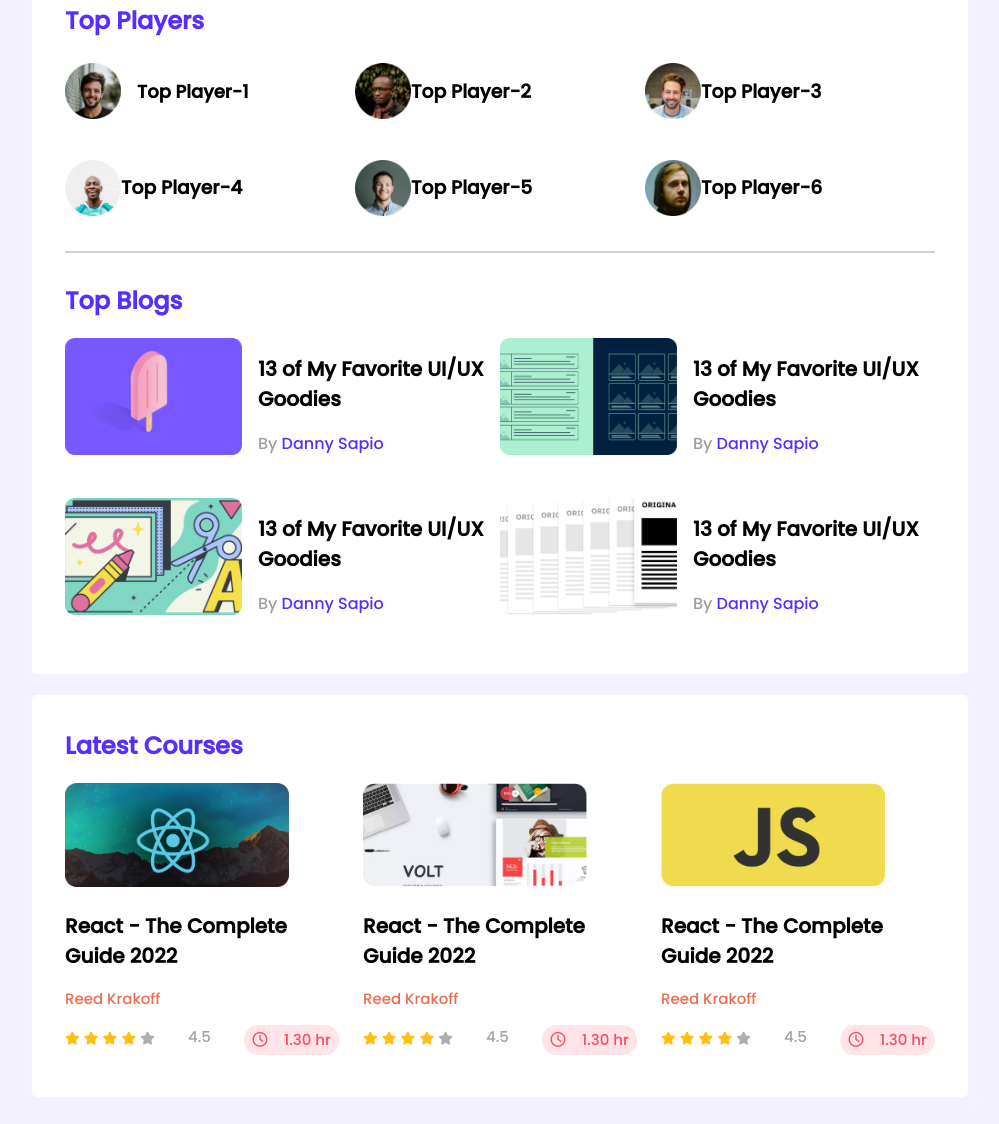
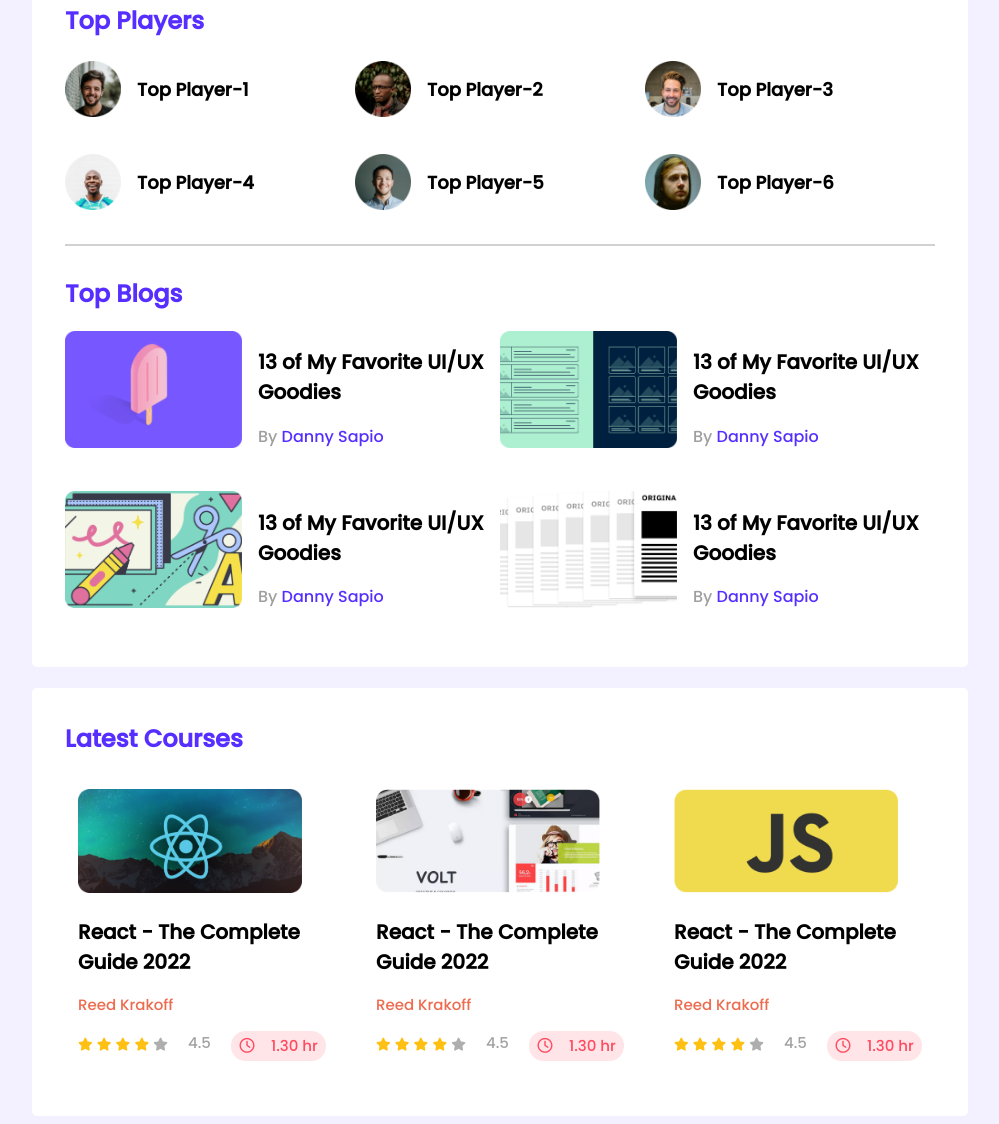
Before and after one commit to tuhinshuvra/leader-board, a plain HTML site: page index.html in a window 1280 px wide. Shown: the part 59-1183 px from the top of the page, without its empty margins (140-1139 px from the left). Drawn offline with Linux system fonts and the light colour scheme.

Commit message:
course section updated

```diff
--- a/index.html
+++ b/index.html
@@ -15,10 +15,7 @@
 
 <body>
     <!-- header start -->
-    <header>
-        <!-- <h1>Leader Board</h1> -->
-
-    </header>
+    <header></header>
     <!-- header end -->
 
     <!-- main start -->
@@ -34,23 +31,23 @@
                     </div>
                     <div class="player">
                         <img src="images/players/player-2.png" alt="">
-                        <h3 class="player-name">Top Player-2</h3>
+                        <h3 class="player_name">Top Player-2</h3>
                     </div>
                     <div class="player">
                         <img src="images/players/player-3.png" alt="">
-                        <h3 class="player-name">Top Player-3</h3>
+                        <h3 class="player_name">Top Player-3</h3>
                     </div>
                     <div class="player">
                         <img src="images/players/player-4.png" alt="">
-                        <h3 class="player-name">Top Player-4</h3>
+                        <h3 class="player_name">Top Player-4</h3>
                     </div>
                     <div class="player">
                         <img src="images/players/player-5.png" alt="">
-                        <h3 class="player-name">Top Player-5</h3>
+                        <h3 class="player_name">Top Player-5</h3>
                     </div>
                     <div class="player">
                         <img src="images/players/player-6.png" alt="">
-                        <h3 class="player-name">Top Player-6</h3>
+                        <h3 class="player_name">Top Player-6</h3>
                     </div>
 
                 </div>
--- a/style/style.css
+++ b/style/style.css
@@ -107,6 +107,10 @@ hr {
     column-gap: 24px;
 }
 
+.course {
+    padding: 13px;
+}
+
 .course_banner img {
     width: 224px;
     height: 104px;
```
